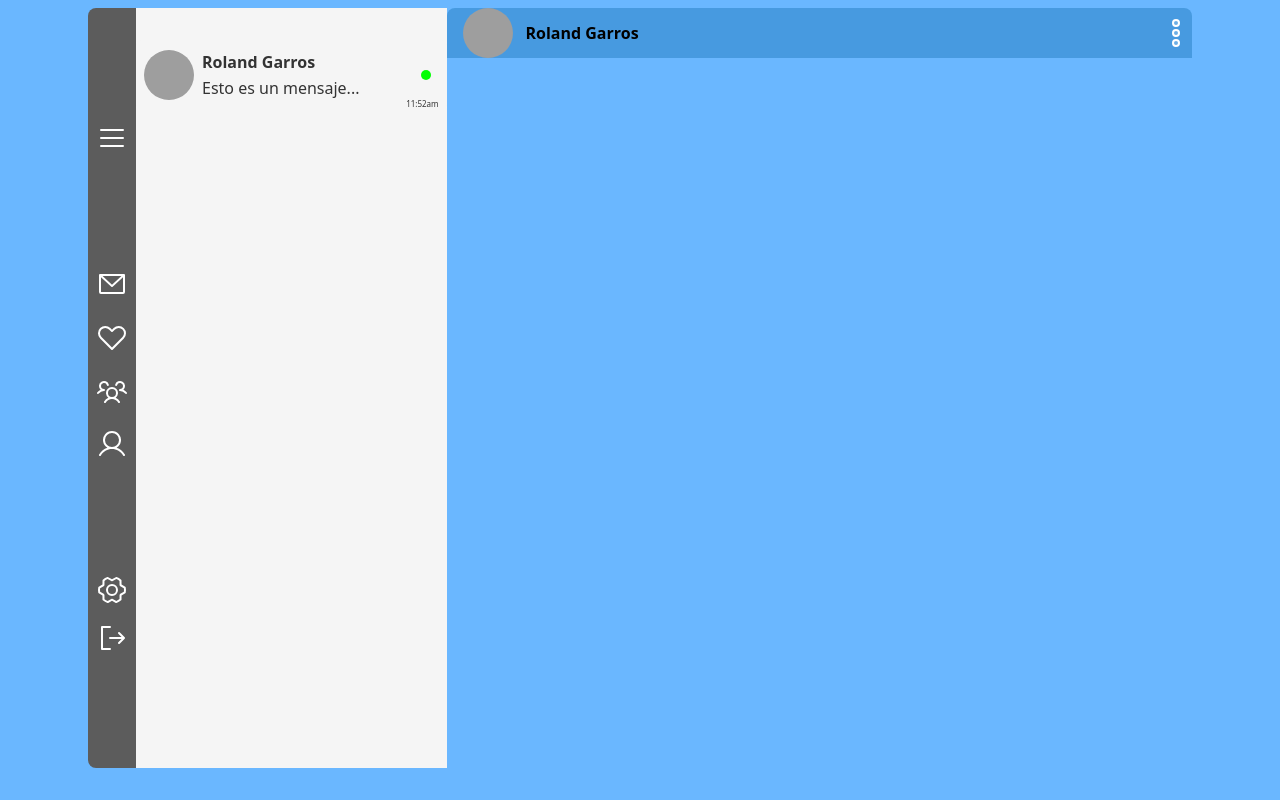
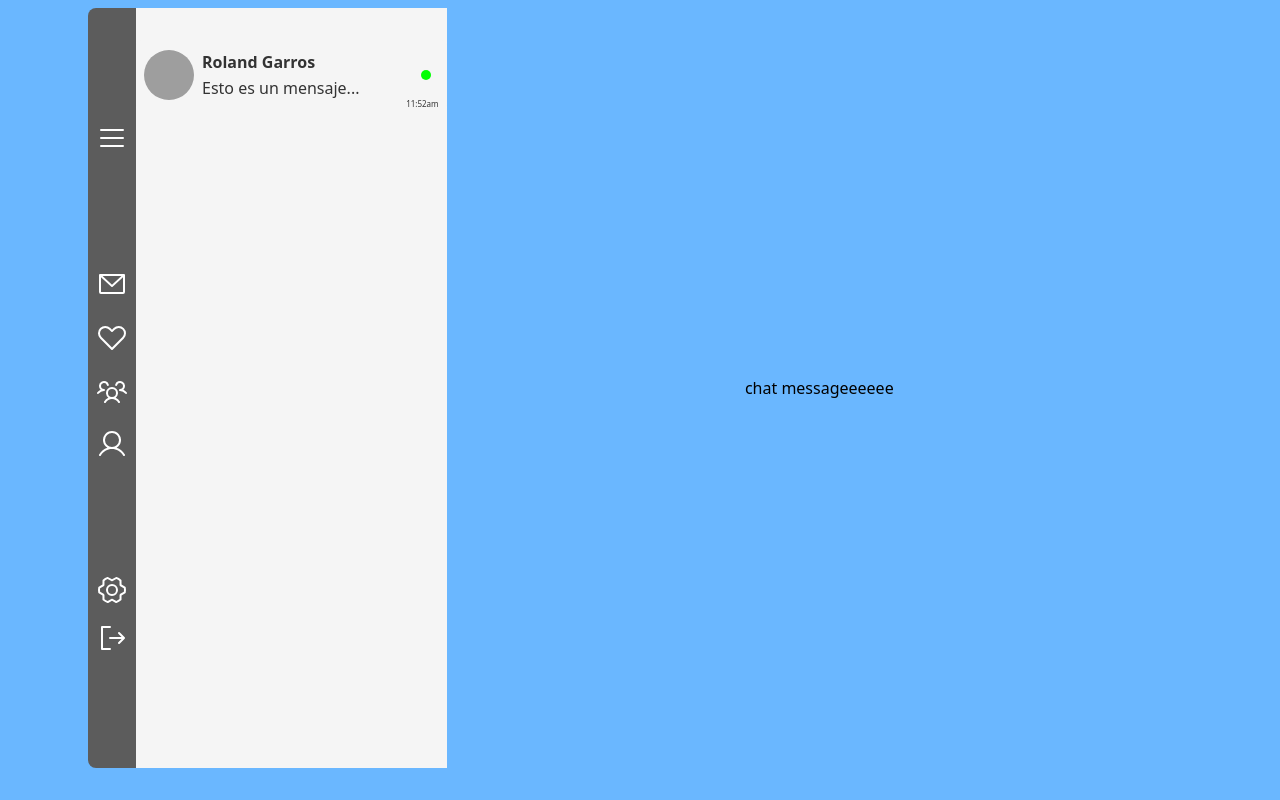
Before and after one commit to borgesmj/real-time-chat-app, a React (Vite) app: page / in a window 1280 px wide. Built offline with nearby package versions, Linux system fonts and the light colour scheme; grey boxes are pictures that could not be loaded.

Commit message:
Add ChatClosedMsg component in ChatSection and pass chatOpened as prop

```diff
--- /dev/null
+++ b/src/Components/ChatClosedMsg/ChatClosedMsg.jsx
@@ -0,0 +1,11 @@
+import React from 'react'
+
+const ChatClosedMsg = () => {
+  return (
+    <div className='flex justify-center items-center w-full h-full'>
+      chat messageeeeee
+    </div>
+  )
+}
+
+export default ChatClosedMsg
--- a/src/Components/ChatSection/ChatSection.jsx
+++ b/src/Components/ChatSection/ChatSection.jsx
@@ -1,9 +1,13 @@
 import ProfileBar from "../Profilebar/ProfileBar";
+import ChatClosedMsg from "../ChatClosedMsg/ChatClosedMsg";
 
-const ChatSection = ({setChatOpened, darkTheme}) => {
+const ChatSection = ({setChatOpened, darkTheme, chatOpened}) => {
+
   return (
-    <div className="chat-section fixed w-[94dvw] h-[95dvh] top-2 rpunded-[10px] md:static md:w-[50dvw] md:opacity-100 block md:translate-x-0 lg:w-[60dvw] ">
-      <ProfileBar setChatOpened = {setChatOpened} darkTheme={darkTheme} />
+    <div className="chat-section fixed w-[94dvw] h-[95dvh] top-2 rounded-[10px] md:static md:w-[50dvw] md:opacity-100 block md:translate-x-0 lg:w-[60dvw] ">
+      {chatOpened ? <>
+        <ProfileBar setChatOpened = {setChatOpened} darkTheme={darkTheme} />
+        </> : <ChatClosedMsg/>}
     </div>
   );
 };
--- a/src/Pages/Chats/Chats.jsx
+++ b/src/Pages/Chats/Chats.jsx
@@ -16,7 +16,7 @@ const Chats = ({ darkTheme }) => {
       <Section darkTheme={darkTheme}>
         <ChatsList darkTheme={darkTheme} openChat={openChat} />
       </Section>
-      <ChatSection setChatOpened={setChatOpened} darkTheme={darkTheme} />
+      <ChatSection setChatOpened={setChatOpened} darkTheme={darkTheme} chatOpened = {chatOpened}/>
     </div>
   );
 };
```
